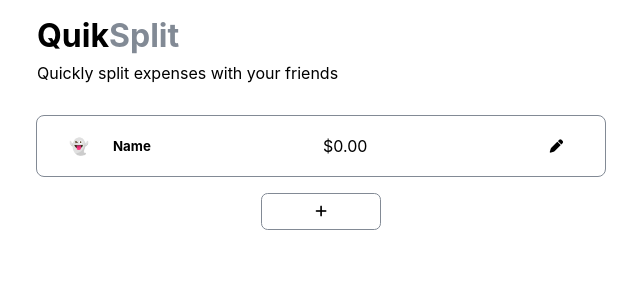
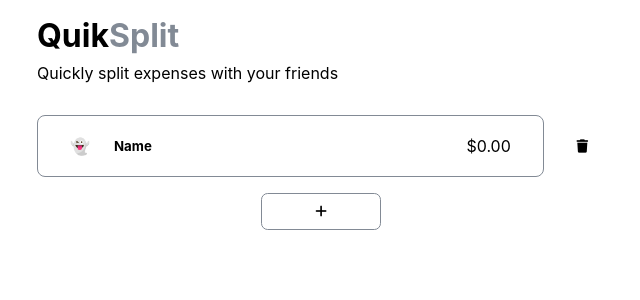
Before and after one commit to jcmagat/quiksplit, a React (Create React App) app: page / in a window 1280 px wide. Both pictures are taken after a click on the button 639 px from the left and 133 px from the top of the page. Shown: the top 300 px of the page, without its empty margins (319-959 px from the left). Built offline with nearby package versions, Linux system fonts and the light colour scheme.

Commit message:
Change FriendCard form and improve styling

```diff
--- a/src/css/style.css
+++ b/src/css/style.css
@@ -43,6 +43,21 @@
   border-radius: 0.5em;
 }
 
+.friend-card-container {
+  width: 100%;
+  display: -webkit-box;
+  display: -ms-flexbox;
+  display: flex;
+  -webkit-box-orient: horizontal;
+  -webkit-box-direction: normal;
+      -ms-flex-direction: row;
+          flex-direction: row;
+  -webkit-box-align: center;
+      -ms-flex-align: center;
+          align-items: center;
+  gap: 1em;
+}
+
 .friend-card {
   display: -webkit-box;
   display: -ms-flexbox;
@@ -63,13 +78,6 @@
   width: calc(100% - 4em);
 }
 
-.friend-card button {
-  padding: 0.75em;
-  border: none;
-  background: none;
-  cursor: pointer;
-}
-
 .friend-identity {
   display: -webkit-box;
   display: -ms-flexbox;
@@ -82,6 +90,14 @@
       -ms-flex-align: center;
           align-items: center;
   gap: 1.5em;
+}
+
+.friend-delete {
+  height: 50px;
+  width: 50px;
+  border: none;
+  background: none;
+  cursor: pointer;
 }
 
 .debts-container {
--- a/src/css/style.scss
+++ b/src/css/style.scss
@@ -42,6 +42,14 @@ $gray: #828a95;
   border-radius: 0.5em;
 }
 
+.friend-card-container {
+  width: 100%;
+  display: flex;
+  flex-direction: row;
+  align-items: center;
+  gap: 1em;
+}
+
 .friend-card {
   display: flex;
   flex-direction: row;
@@ -52,13 +60,6 @@ $gray: #828a95;
   border-radius: 0.5em;
   padding: 0 2em;
   width: calc(100% - 4em);
-
-  button {
-    padding: 0.75em;
-    border: none;
-    background: none;
-    cursor: pointer;
-  }
 }
 
 .friend-identity {
@@ -66,6 +67,14 @@ $gray: #828a95;
   flex-direction: row;
   align-items: center;
   gap: 1.5em;
+}
+
+.friend-delete {
+  height: 50px;
+  width: 50px;
+  border: none;
+  background: none;
+  cursor: pointer;
 }
 
 // ========== Debts ==========
--- a/src/features/Friends/FriendCard.tsx
+++ b/src/features/Friends/FriendCard.tsx
@@ -11,11 +11,13 @@ interface Props {
 export function FriendCard(props: Props) {
   const { index, friend } = props;
 
-  const [isEditMode, setIsEditMode] = useState(false);
+  const [emoji, setEmoji] = useState(friend.emoji);
 
-  const [emoji, setEmoji] = useState(friend.emoji);
   const [name, setName] = useState(friend.name);
+  const [isEditNameMode, setIsEditNameMode] = useState(false);
+
   const [expense, setExpense] = useState(friend.expense);
+  const [isEditExpenseMode, setIsEditExpenseMode] = useState(false);
 
   useEffect(() => {
     setEmoji(friend.emoji);
@@ -25,55 +27,62 @@ export function FriendCard(props: Props) {
 
   const dispatch = useDispatch();
 
-  const handleSave = (event: any) => {
+  const handleNameChange = (event: any) => {
     event.preventDefault();
 
     dispatch(editFriend({ index, friend: { emoji, name, expense } }));
-    setIsEditMode(false);
+    setIsEditNameMode(false);
+  };
+
+  const handleExpenseChange = (event: any) => {
+    event.preventDefault();
+
+    dispatch(editFriend({ index, friend: { emoji, name, expense } }));
+    setIsEditExpenseMode(false);
   };
 
   const handleDelete = () => {
     dispatch(deleteFriend({ index }));
-    setIsEditMode(false);
+    setIsEditNameMode(false);
+    setIsEditExpenseMode(false);
   };
 
-  if (isEditMode) {
   return (
-      <form className="friend-card" onSubmit={handleSave}>
+    <div className="friend-card-container">
+      <div className="friend-card">
+        <div className="friend-identity">
+          <span>{friend.emoji}</span>
+
+          {isEditNameMode ? (
+            <form onSubmit={handleNameChange}>
               <input
                 type="text"
                 value={name}
                 onChange={(event) => setName(event.target.value)}
               />
+            </form>
+          ) : (
+            <h5 onClick={() => setIsEditNameMode(true)}>{friend.name}</h5>
+          )}
+        </div>
 
+        {isEditExpenseMode ? (
+          <form onSubmit={handleExpenseChange}>
             <input
               type="number"
               value={expense}
               onChange={(event) => setExpense(parseInt(event.target.value))}
             />
-
-        <button type="submit">
-          <i className="fa-solid fa-check"></i>
-        </button>
-
-        <button type="button" onClick={handleDelete}>
-          <i className="fa-solid fa-trash"></i>
-        </button>
           </form>
-    );
-  }
-
-  return (
-    <div className="friend-card">
-      <div className="friend-identity">
-        <span>{friend.emoji}</span>
-        <h5>{friend.name}</h5>
+        ) : (
+          <p
+            onClick={() => setIsEditExpenseMode(true)}
+          >{`$${friend.expense.toFixed(2)}`}</p>
+        )}
       </div>
 
-      <p>{`$${friend.expense.toFixed(2)}`}</p>
-
-      <button onClick={() => setIsEditMode(true)}>
-        <i className="fa-solid fa-pen"></i>
+      <button className="friend-delete" onClick={handleDelete}>
+        <i className="fa-solid fa-trash"></i>
       </button>
     </div>
   );
```
Also changed, not shown: 1 other file (tests, documents, lock files or other folders). Lines whose indentation alone changed are shown as unchanged.
